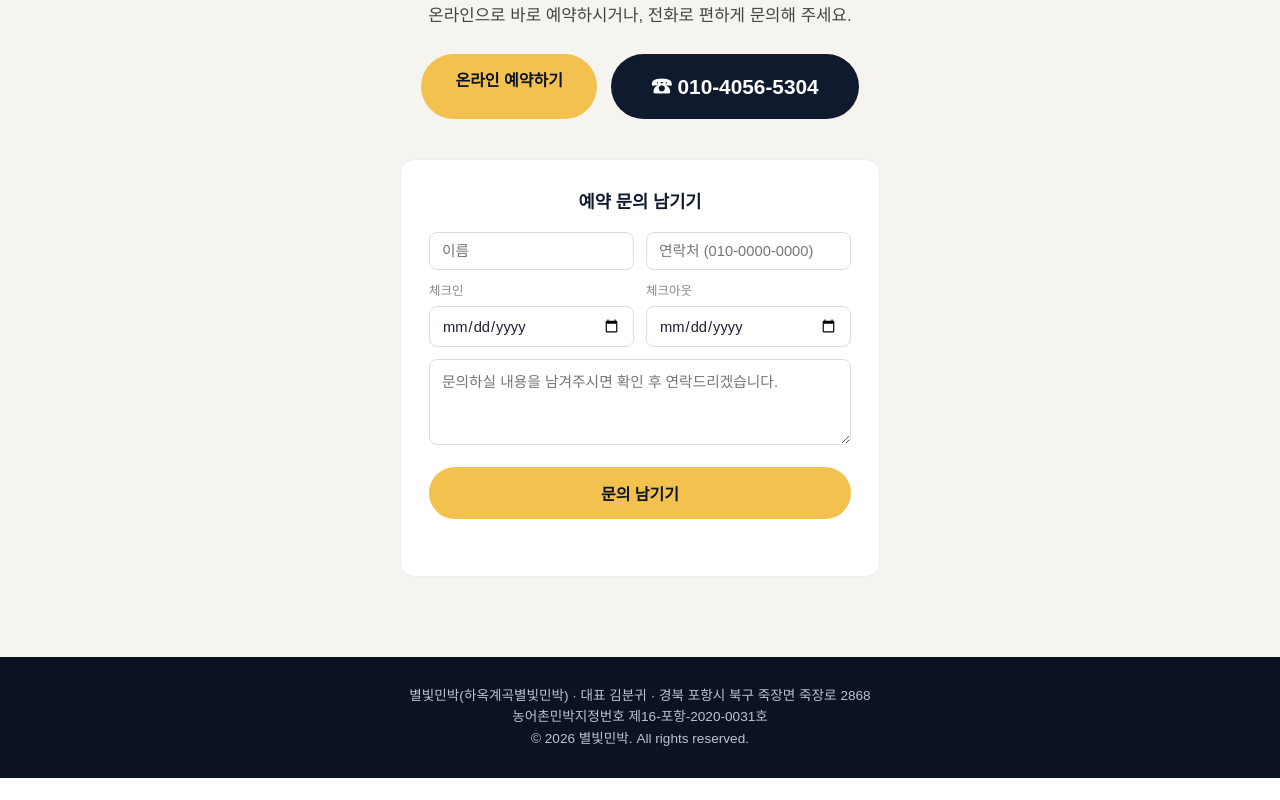
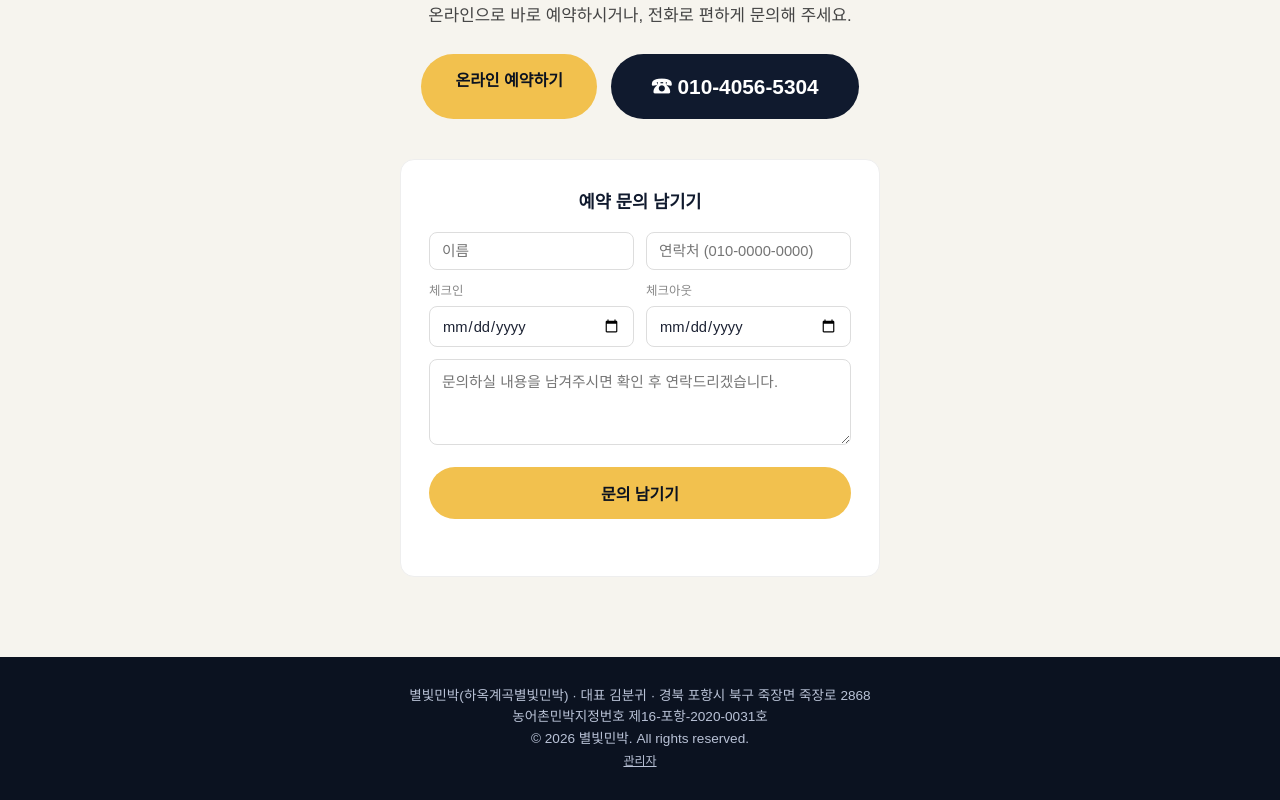
Before and after one commit to musom123-jpg/byeolbit-minbak, a website: page index.html in a window 1280 px wide. Shown: the part 4456-5256 px from the top of the page. Before the commit the page ends 5234 px from the top, so only its background shows below. Drawn offline with nearby package versions, Linux system fonts and the light colour scheme.

Commit message:
Add discreet admin schedule link to footers

```diff
--- a/booking/public/css/style.css
+++ b/booking/public/css/style.css
@@ -293,6 +293,12 @@ body {
 }
 .site-footer p { margin: 4px 0; }
 .license { color: #A69B84; }
+.admin-link {
+  color: var(--ink-soft);
+  text-decoration: underline;
+  font-size: 12px;
+}
+.admin-link:hover { color: var(--ink); }
 
 /* Result pages */
 .result-page {
--- a/index.html
+++ b/index.html
@@ -223,6 +223,7 @@
   <p>별빛민박(하옥계곡별빛민박) · 대표 김분귀 · 경북 포항시 북구 죽장면 죽장로 2868</p>
   <p>농어촌민박지정번호 제16-포항-2020-0031호</p>
   <p>&copy; 2026 별빛민박. All rights reserved.</p>
+  <p><a class="admin-link" href="/booking/admin/">관리자</a></p>
 </footer>
 
 <script src="script.js"></script>
--- a/style.css
+++ b/style.css
@@ -391,6 +391,12 @@ img { max-width: 100%; display: block; }
   padding: 28px 20px;
   font-size: 0.85rem;
 }
+.footer .admin-link {
+  color: var(--text-muted);
+  text-decoration: underline;
+  font-size: 0.75rem;
+}
+.footer .admin-link:hover { color: var(--gold-soft); }
 
 /* Responsive */
 @media (max-width: 640px) {
```
Also changed, not shown: booking/public/index.html (+1 -0 lines).
